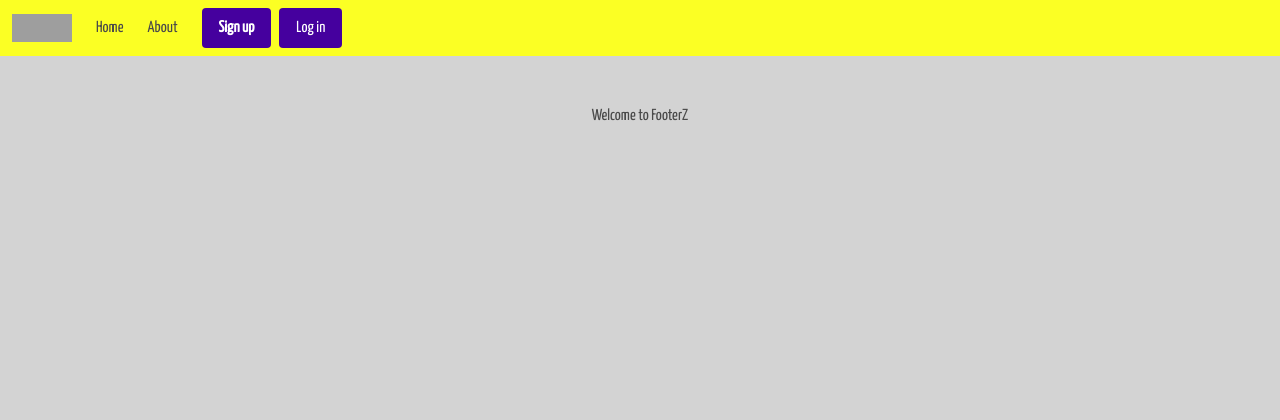
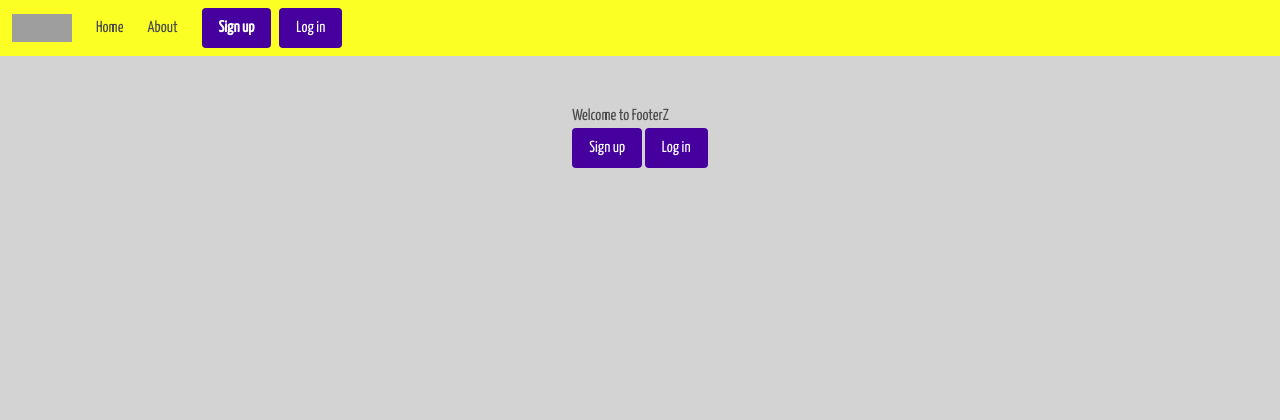
Before and after one commit to RobBloxham/SEIProject4FooterZ, a Django app: page / in a window 1280 px wide. Shown: the top 420 px of the page. Run offline with Django 3.2, Linux system fonts and the light colour scheme; grey boxes are pictures that could not be loaded.

Commit message:
updating home page

```diff
--- a/main_app/static/css/style.css
+++ b/main_app/static/css/style.css
@@ -24,6 +24,13 @@ main {
   background-color: rgb(69, 0, 158) !important;
   color: white;
 }
+
+.buttons1 {
+  align-items: center;
+  align-content: center;
+  text-align: center !important;
+}
+
 #FormSubBtn {
   align-items: center;
   align-content: center;
--- a/main_app/templates/home.html
+++ b/main_app/templates/home.html
@@ -6,6 +6,14 @@
           Welcome to FooterZ
       </h1>
     </div>
+    <div class="buttons1">
+      <a class="button is-primary" href="{% url 'signup' %}">
+        Sign up
+      </a>
+      <a class="button is-primary" href="{% url 'login' %}">
+        Log in
+      </a>
+    </div>
 </section>
 
 {% endblock %}
```
